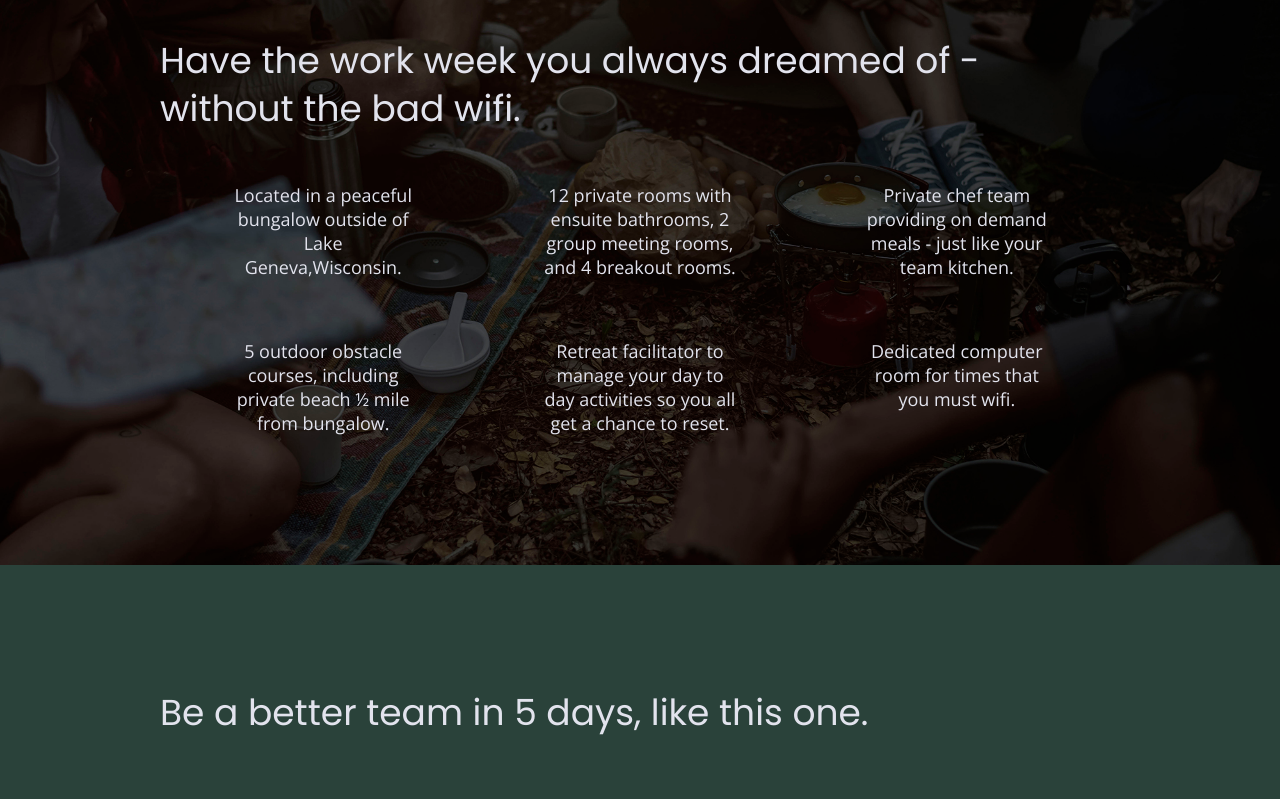
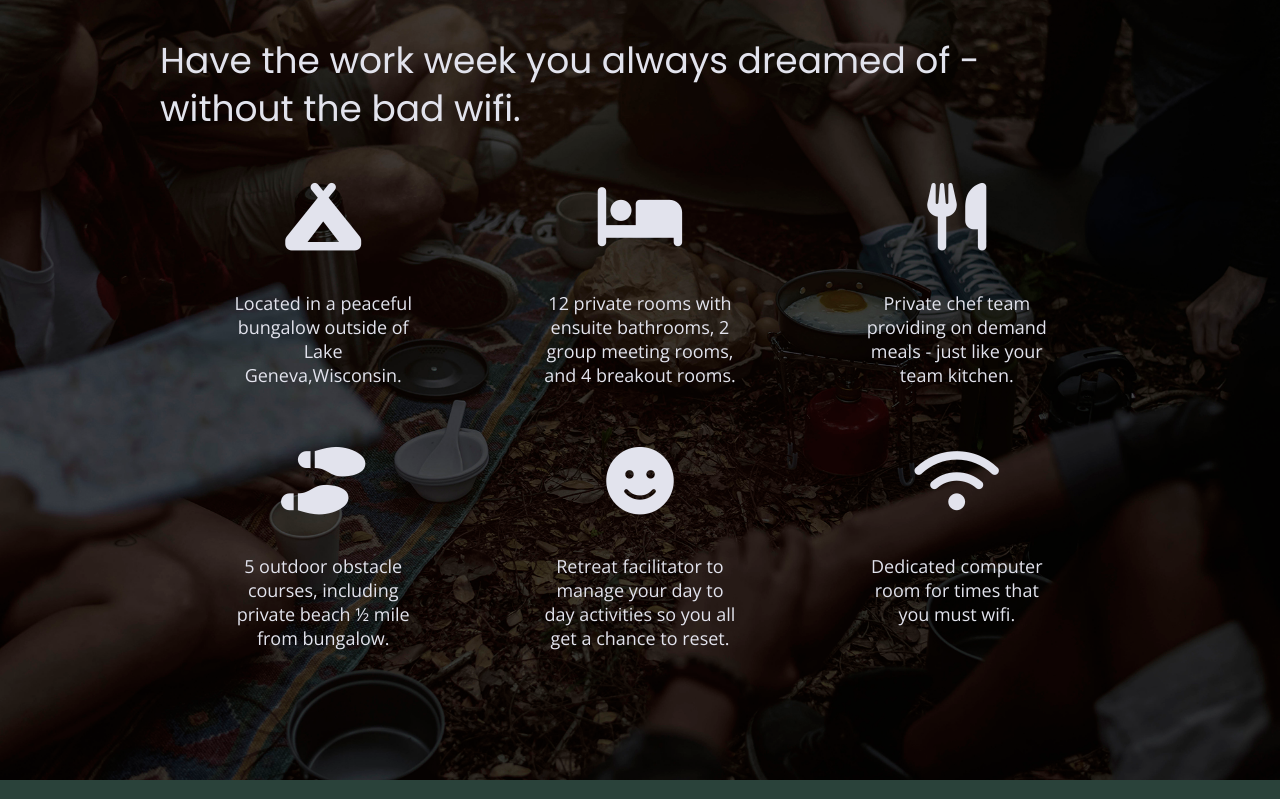
Before and after one commit to BilbilT/206-unplugged-boilerplate, a website built with Parcel: page index.html in a window 1280 px wide. Shown: the part 1087-1886 px from the top of the page. Built offline with nearby package versions, Linux system fonts and the light colour scheme.

Commit message:
Added feature icons.

```diff
--- a/css/main.css
+++ b/css/main.css
@@ -296,6 +296,13 @@ input[type=button] {
 
 
 /* =======FEATURES========*/
+
+.features i {
+  font-size: 3.75em;
+  margin-bottom: 40px;
+}
+
+
 .features {
   display: flex;
   justify-content: center;
--- a/index.html
+++ b/index.html
@@ -18,6 +18,7 @@
 
   <link rel="stylesheet" href="./css/normalize.css">
   <link rel="stylesheet" href="./css/main.css">
+  <script src="https://kit.fontawesome.com/7861b521e2.js" crossorigin="anonymous"></script>
 
   <link rel="preconnect" href="https://fonts.googleapis.com">
   <link rel="preconnect" href="https://fonts.gstatic.com" crossorigin>
@@ -80,41 +81,53 @@
         <h2>Have the work week you always dreamed of - without the bad wifi.</h2>
         <div class="features-items">
           <article>
-            <p class="fontawesome-icon"></p>
+            <p class="fontawesome-icon">
+              <i class="fas fa-campground"></i>
+            </p>
             <p class="features-item-description">
               Located in a peaceful bungalow outside of Lake Geneva,Wisconsin.</p>
           </article>
 
           <article>
-            <p class="fontawesome-icon"></p>
+            <p class="fontawesome-icon">
+              <i class="fas fa-bed"></i>
+            </p>
             <p class="features-item-description">
               12 private rooms with ensuite bathrooms, 2 group meeting rooms, and 4
               breakout rooms.</p>
           </article>
 
           <article>
-            <p class="fontawesome-icon"></p>
+            <p class="fontawesome-icon">
+              <i class="fas fa-utensils"></i>
+            </p>
             <p class="features-item-description">
               Private chef team providing on demand meals - just like your team
               kitchen.</p>
           </article>
 
           <article>
-            <p class="fontawesome-icon"></p>
+            <p class="fontawesome-icon">
+              <i class="fas fa-shoe-prints"></i>
+            </p>
             <p class="features-item-description">
               5 outdoor obstacle courses, including private beach ½ mile from
               bungalow.</p>
           </article>
 
           <article>
-            <p class="fontawesome-icon"></p>
+            <p class="fontawesome-icon">
+              <i class="fas fa-smile"></i>
+            </p>
             <p class="features-item-description">
               Retreat facilitator to manage your day to day activities so you all get
               a chance to reset.</p>
           </article>
 
           <article>
-            <p class="fontawesome-icon"></p>
+            <p class="fontawesome-icon">
+              <i class="fas fa-wifi"></i>
+            </p>
             <p class="features-item-description">
               Dedicated computer room for times that you must wifi.</p>
           </article>
@@ -154,7 +167,7 @@
           <h4>Contact</h4>
           <address>
             <p>555-555-5555</p>
-             <p><a href="mailto:bilbiltorayeva@gmail.com">hello@unplugged.com</a>
+            <p><a href="mailto:bilbiltorayeva@gmail.com">hello@unplugged.com</a>
             </p>
           </address>
         </div>
```
Also changed, not shown: about/index.html (+1 -0 lines), faq/index.html (+1 -0 lines).
